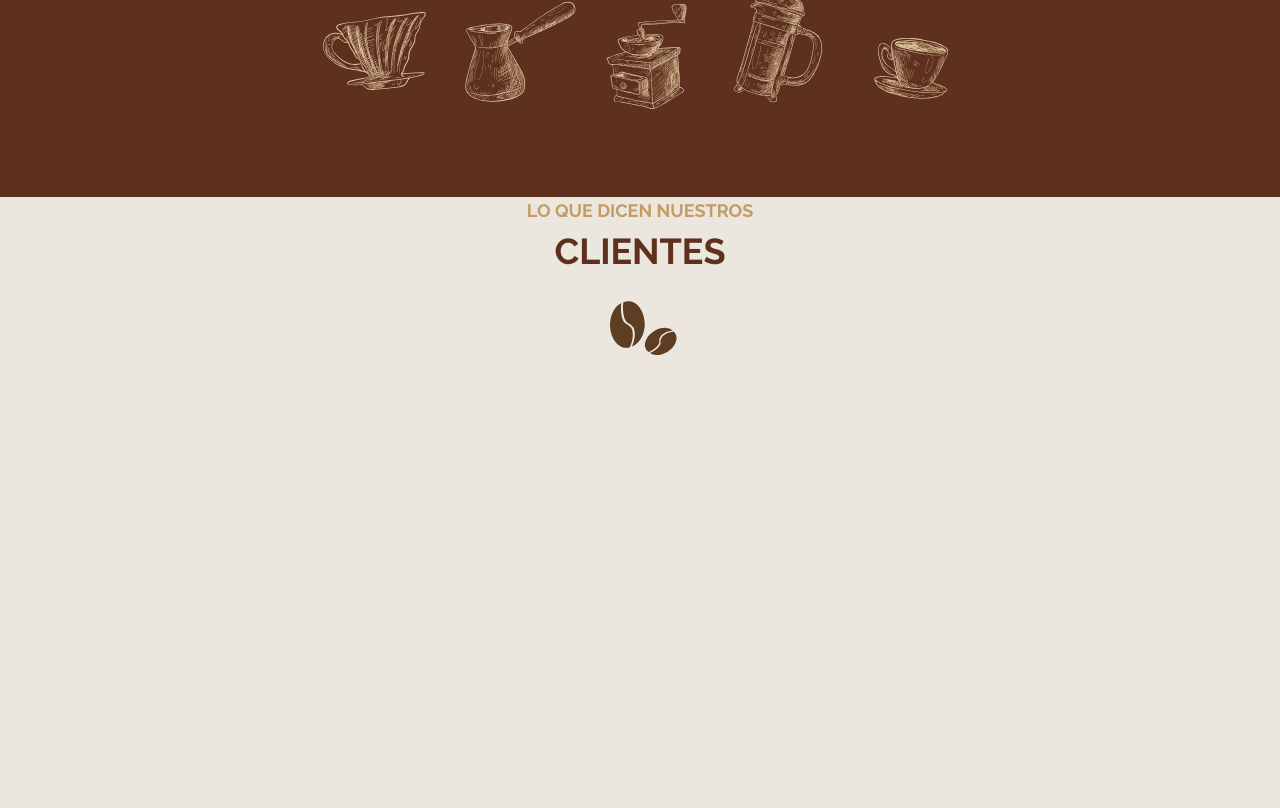
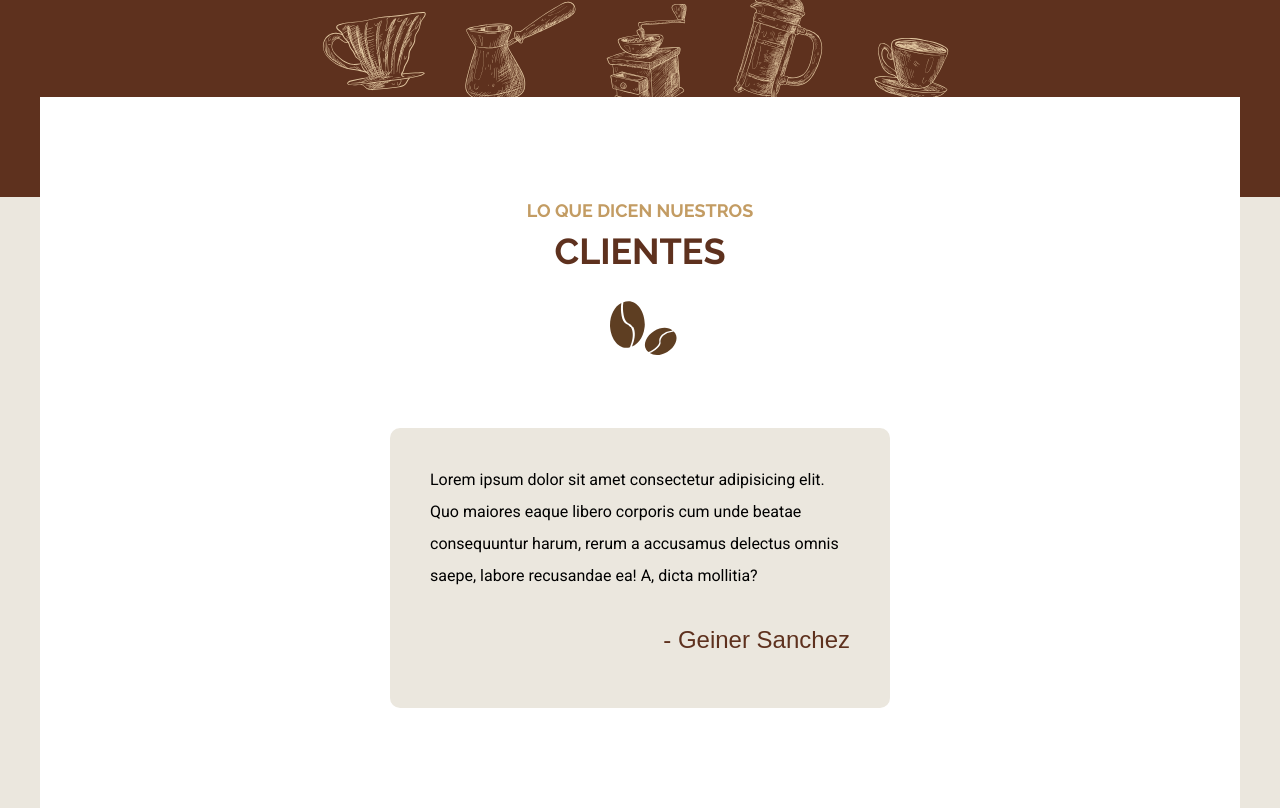
Before and after one commit to Geinersb/Cafeteria, a website: page index.html in a window 1280 px wide. Shown: the part 4185-4993 px from the top of the page. Before the commit the page ends 4613 px from the top, so only its background shows below. Drawn offline with Linux system fonts and the light colour scheme; a web font is replaced by a local one.

Commit message:
se confirma

```diff
--- a/index.html
+++ b/index.html
@@ -180,8 +180,14 @@ Quos laborum incidunt soluta vitae accusamus minus et atque. Ipsam voluptatem qu
 </section>
 
 <!-- SECCION DE TESTIMONIALES -->
-<section class="nuestros-testimoniales contenedor">
+<section class="nuestros-testimoniales contenedor bg-white margin-negativo-10">
     <h2><span>Lo que dicen nuestros</span>Clientes</h2>
+
+    <div class="testimonial">
+        <p>Lorem ipsum dolor sit amet consectetur adipisicing elit. Quo maiores eaque libero corporis cum unde beatae consequuntur harum, rerum a accusamus delectus omnis saepe, labore recusandae ea! A, dicta mollitia?</p>
+
+        <p class="autor">- Geiner Sanchez</p>
+    </div>
 </section>
 
 </body>
--- a/src/scss/base/_utilidades.scss
+++ b/src/scss/base/_utilidades.scss
@@ -7,3 +7,11 @@
 .bg-primario{
     background-color: v.$primario;
 }
+
+.margin-negativo-10{
+    margin-top: -10rem;
+}
+
+.bg-white{
+ background-color: v.$blanco;
+}
--- a/src/scss/inicio/_index.scss
+++ b/src/scss/inicio/_index.scss
@@ -2,3 +2,4 @@
 @forward 'iconos';
 @forward 'galeria';
 @forward 'menu';
+@forward 'testimonial';
--- /dev/null
+++ b/src/scss/inicio/_testimonial.scss
@@ -0,0 +1,29 @@
+@use 'base/variables' as v;
+@use 'base/mixins' as m;
+
+.nuestros-testimoniales{
+    padding: 10rem  2rem;
+
+    @include m.tablet {
+        padding: 10rem;
+    }
+
+
+    .testimonial{
+        background-color: v.$cafeClaro;
+        padding: 2rem 4rem;
+        max-width: 50rem;
+        margin: 0 auto;
+        border-radius: 1rem;
+
+        .autor{
+            text-align: right;
+            font-size: 2.4rem;
+            color: v.$primario;
+            font-family: v.$fuenteCursiva;
+        }
+
+    }
+
+
+}
```
Also changed, not shown: build/css/app.css.
